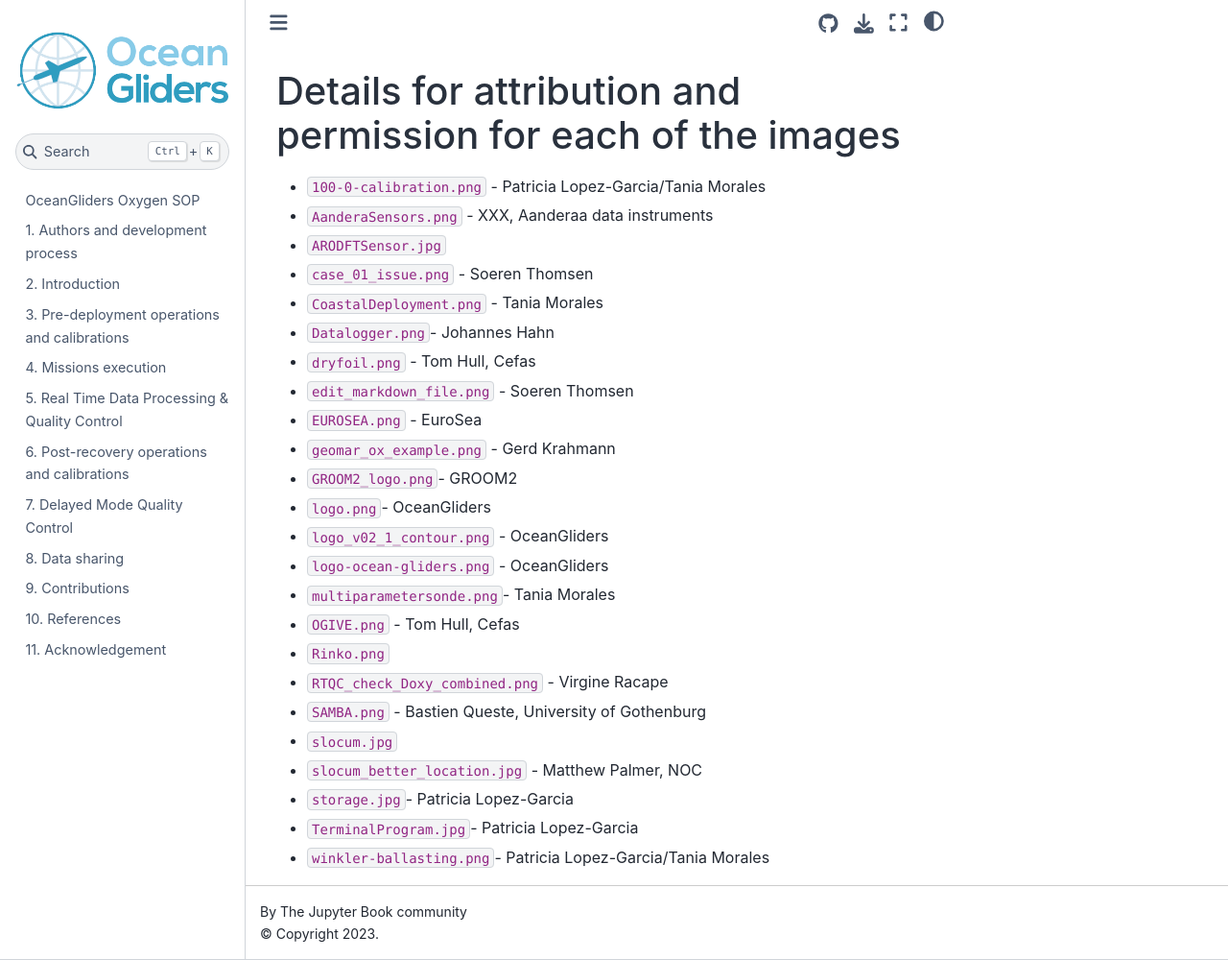
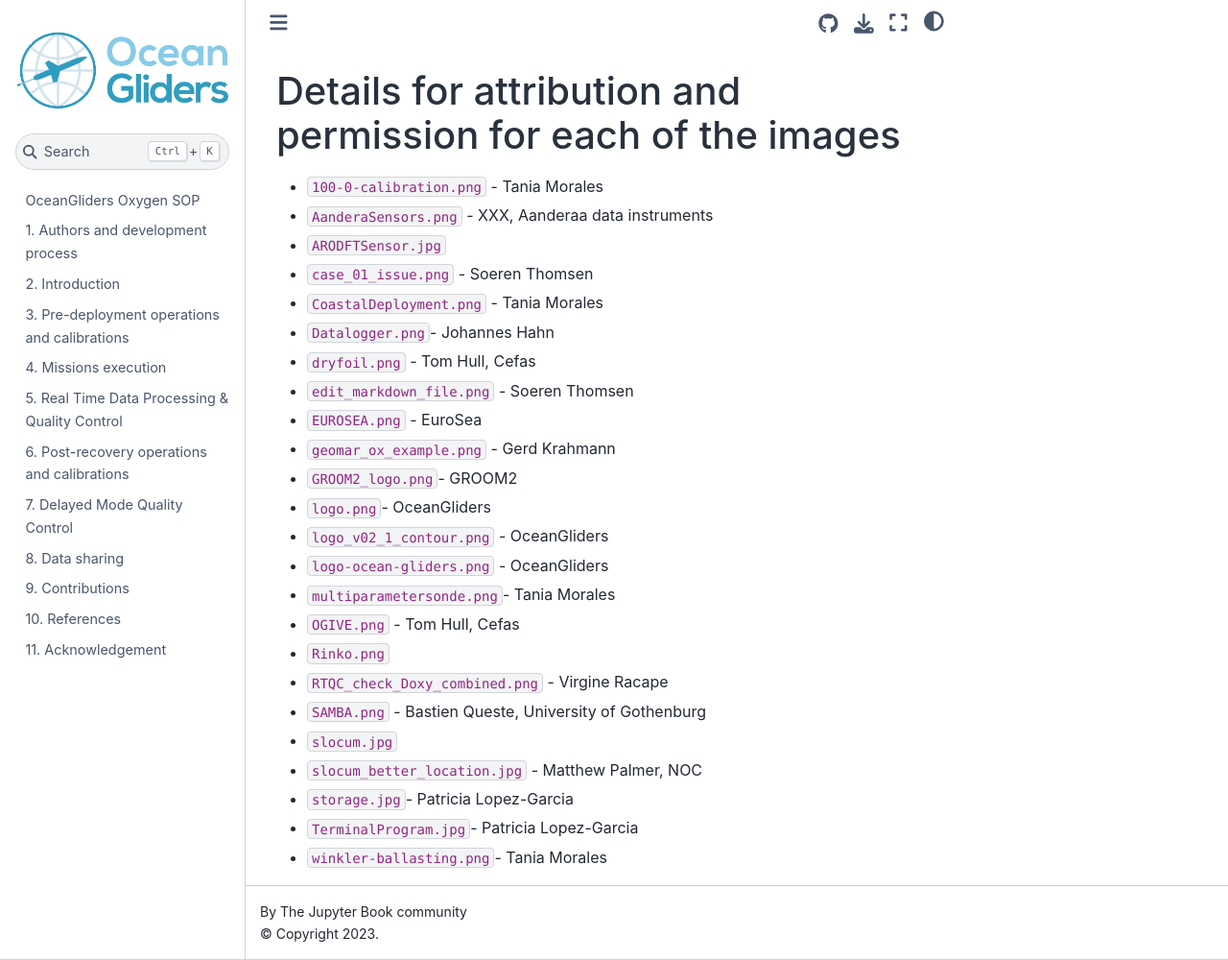
Before and after one commit to OceanGlidersCommunity/Oxygen_SOP, a Jupyter Book: the page built from images/permissions.md, in a window 1280 px wide and 1000 px high. Shown: the whole window at 96% size. Built offline with Jupyter Book 1.0.4 settings and Sphinx 7.4.7 and the Sphinx Book theme 1.1.4, drawn with Linux system fonts in a browser that asks for light colours.

Commit message:
just one image credit person per image

```diff
--- a/images/permissions.md
+++ b/images/permissions.md
@@ -1,6 +1,6 @@
 # Details for attribution and permission for each of the images
 
-- `100-0-calibration.png` - Patricia Lopez-Garcia/Tania Morales
+- `100-0-calibration.png` - Tania Morales
 - `AanderaSensors.png` - XXX, Aanderaa data instruments
 - `ARODFTSensor.jpg`
 - `case_01_issue.png` - Soeren Thomsen
@@ -23,4 +23,4 @@
 - `slocum_better_location.jpg` - Matthew Palmer, NOC
 - `storage.jpg`- Patricia Lopez-Garcia
 - `TerminalProgram.jpg`- Patricia Lopez-Garcia
-- `winkler-ballasting.png`- Patricia Lopez-Garcia/Tania Morales
+- `winkler-ballasting.png`- Tania Morales
```
